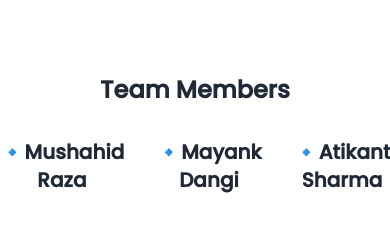
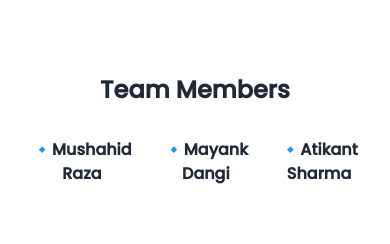
Before and after one commit to abbu3433i/AbhiBooks, a React (Vite) app in the folder frontend/: page /about in a window 390 px wide. Shown: the part 920-1164 px from the top of the page. Built offline with nearby package versions, Linux system fonts and the light colour scheme.

Commit message:
Update About.jsx

```diff
--- a/frontend/src/Components/About.jsx
+++ b/frontend/src/Components/About.jsx
@@ -100,13 +100,13 @@ function About() {
 
         <div class="flex justify-center space-x-8 mt-8 animate-fadeIn">
           <div class="transition transform hover:scale-110">
-            <h3 class="text-xl font-bold" >🔹Mushahid Raza</h3>
+            <h3 class="md:text-xl font-bold" >🔹Mushahid Raza</h3>
           </div>
           <div class="transition transform hover:scale-110">
-            <h3 class="text-xl font-bold" >🔹Mayank Dangi</h3>
+            <h3 class="md:text-xl font-bold" >🔹Mayank Dangi</h3>
           </div>
             <div class="transition transform hover:scale-110">
-            <h3 class="text-xl font-bold" >🔹Atikant Sharma</h3>
+            <h3 class="md:text-xl font-bold" >🔹Atikant Sharma</h3>
           </div>
         </div>
       </section>
```
